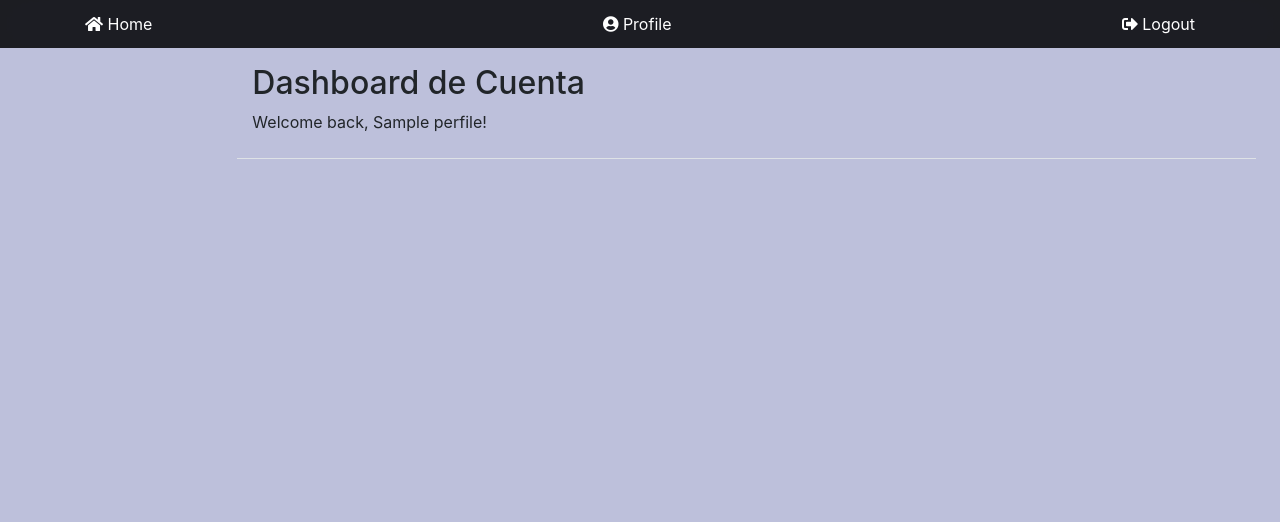
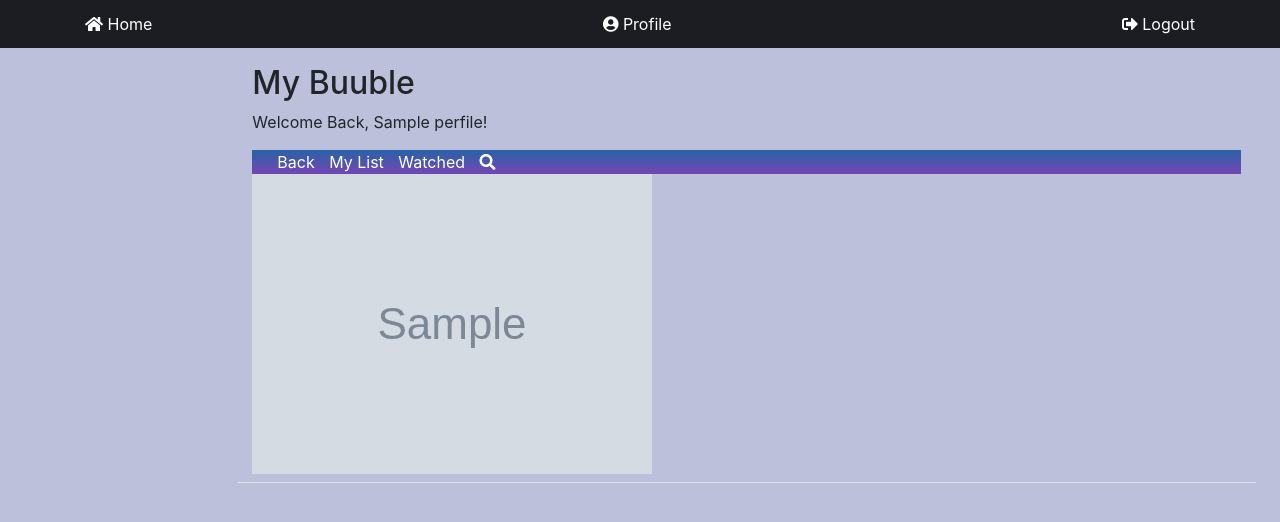
Before and after one commit to MarianoReyes/Proyecto2Bases_CopiaNetflix, a Flask app: a page that uses templates/homep.html in a window 1280 px wide. Shown: the top 522 px of the page. Run offline with Flask 2, Linux system fonts and the light colour scheme; the visitor is signed in with stand-in values (Sample User, id 1); grey boxes marked "Sample" are stand-in pictures; a database or web service that is not in the repository returns one stand-in record (values such as "Sample title"); some libraries are stand-ins or nearby versions.

Commit message:
Mostrar contenido de peliculas y series en el perfil seleccionado

```diff
--- a/app.py
+++ b/app.py
@@ -241,7 +241,7 @@ def cambiocuenta():
     # rediregir a cambio cuenta
     return render_template('cambiocuenta.html', account=account)
 
-
+#Pagina de home de perfiles
 @app.route('/homep/<name>')
 def homep(name):
     cursor = conn.cursor(cursor_factory=psycopg2.extras.DictCursor)
@@ -256,8 +256,13 @@ def homep(name):
     perfil = cursor.fetchone()
     print(perfil)
 
+    #Mando a llamar Peliculas y series
+    cursor.execute('select distinct serie_pelicula,imagen,link_repro from serie_peliculas')
+    series_peliculas = cursor.fetchall()
+
     # Mandar a pagina de inicio del perfil
-    return render_template('homep.html', account=account, perfil=perfil)
+    return render_template('homep.html', account=account, perfil=perfil,series_peliculas=series_peliculas)
+
 
 
 @app.route('/logout')
--- a/static/css/style.css
+++ b/static/css/style.css
@@ -155,3 +155,19 @@ span.input-group-addon i {
 .site-header a {
   color: #fff;
 }
+
+.main-nav {
+  background: linear-gradient(to bottom, #2863a7 0%, #7545b4 100%);
+  grid-area: mn;
+  padding: 0 30px 0 20px;
+}
+
+.main-nav a {
+  color: #fff;
+  text-decoration: none;
+  margin: 5px;
+}
+
+.main-nav a:hover {
+  color: var(--dark);
+}
--- a/templates/homep.html
+++ b/templates/homep.html
@@ -1,9 +1,25 @@
+<!--Pagina de los perfiles -->
+
 {% extends 'layout.html' %}
 
-{% block title %}Home{% endblock %}
+{% block title %} Perfil {% endblock %}
 
 {% block content %}
-<h1 class="h2">Dashboard de Cuenta</h1>
-<p>Welcome back, {{ perfil['nombre_perfil']}}!</p>
+<h1 class="h2">My Buuble</h1>
+<p>Welcome Back, {{ perfil['nombre_perfil']}}!</p>
+
+<header>
+    <nav class="main-nav">
+        <a href="#back">Back</a>
+        <a href="#favoritos">My List</a>
+        <a href="#watched">Watched</a>
+        <a href="#"><i class="fas fa-search sub-nav-logo"></i></a>
+    </nav>
+</header>
+
+{% for serie_pelicula in series_peliculas %}
+<a href="{{serie_pelicula['link_repro'] }}"><img src="{{serie_pelicula['imagen'] }}" alt=""></a>
+
+{% endfor %}
 
 {% endblock %}
```
